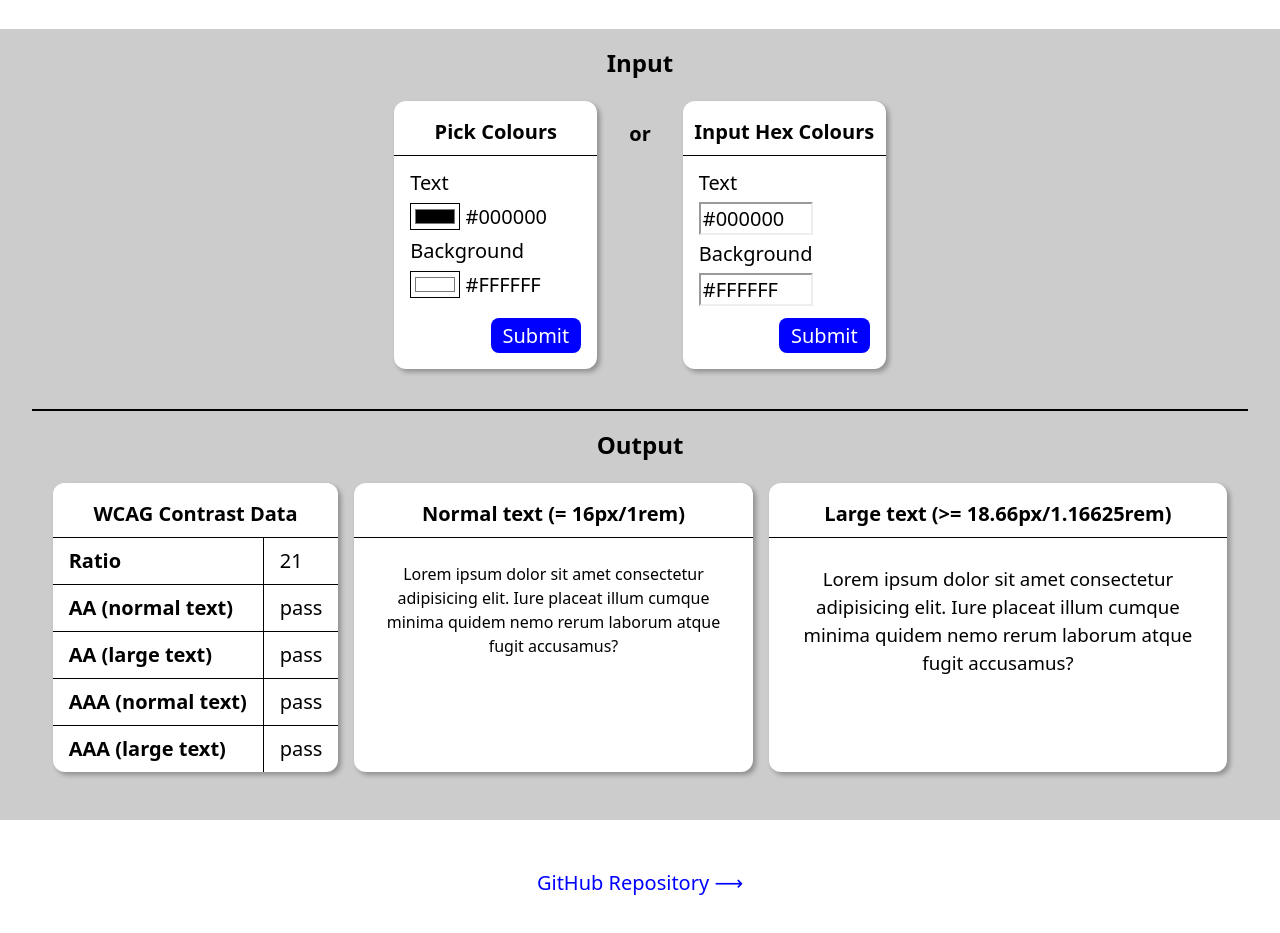
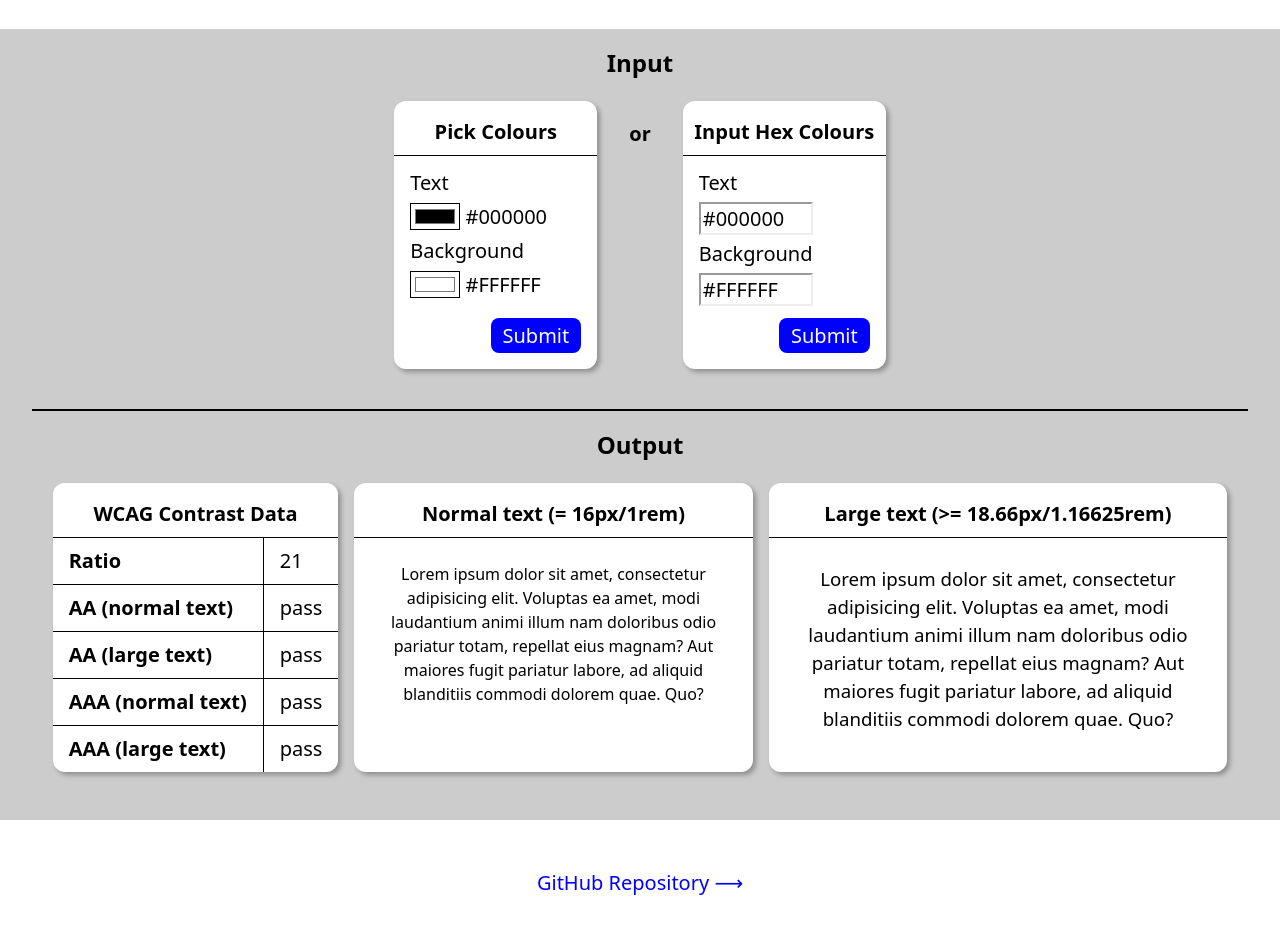
Before and after one commit to chrisnajman/colour-contrast-checker, a plain HTML site: page index.html in a window 1280 px wide. Shown: the part 155-1088 px from the top of the page. Drawn offline with Linux system fonts and the light colour scheme.

Commit message:
Added more lorem text to text boxes

```diff
--- a/index.html
+++ b/index.html
@@ -120,26 +120,18 @@
                     <h3>Normal text (&equals; 16px/1rem)</h3>
                     <p class="normal-text" data-text-box
                         style="color: rgb(0, 0, 0); background-color: rgb(255, 255, 255);">
-                        Lorem
-                        ipsum dolor sit
-                        amet consectetur adipisicing elit. Iure placeat
-                        illum
-                        cumque
-                        minima quidem nemo
-                        rerum laborum atque fugit accusamus?</p>
+                        Lorem ipsum dolor sit amet, consectetur adipisicing elit. Voluptas ea amet, modi laudantium
+                        animi illum nam doloribus odio pariatur totam, repellat eius magnam? Aut maiores fugit pariatur
+                        labore, ad aliquid blanditiis commodi dolorem quae. Quo?</p>
                 </div>
                 <div class="text-box element flow">
                     <h3>Large text (&gt;&equals; 18.66px/1.16625rem)</h3>
 
                     <p class="large-text" data-text-box
                         style="color: rgb(0, 0, 0); background-color: rgb(255, 255, 255);">
-                        Lorem
-                        ipsum dolor
-                        sit amet
-                        consectetur adipisicing elit. Iure placeat
-                        illum cumque
-                        minima quidem nemo
-                        rerum laborum atque fugit accusamus?</p>
+                        Lorem ipsum dolor sit amet, consectetur adipisicing elit. Voluptas ea amet, modi laudantium
+                        animi illum nam doloribus odio pariatur totam, repellat eius magnam? Aut maiores fugit pariatur
+                        labore, ad aliquid blanditiis commodi dolorem quae. Quo?</p>
                 </div>
 
             </div>
```
